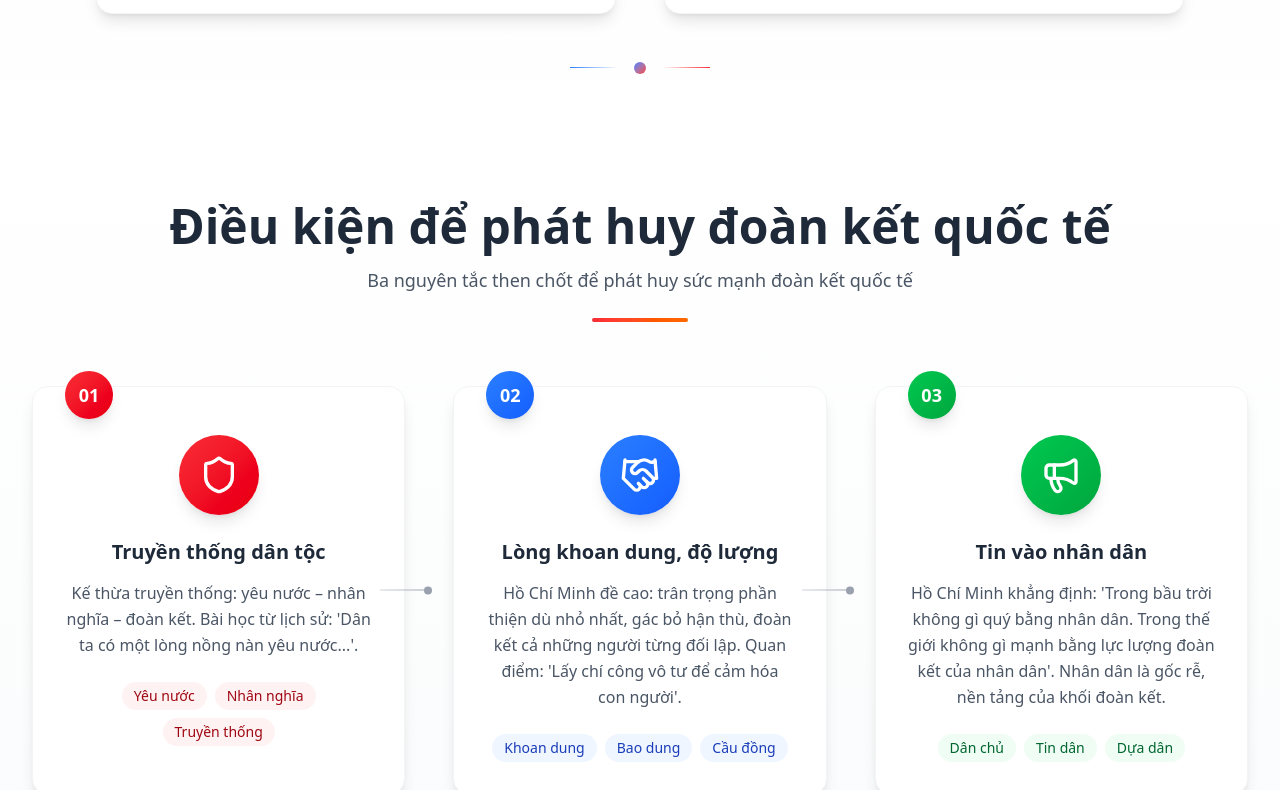
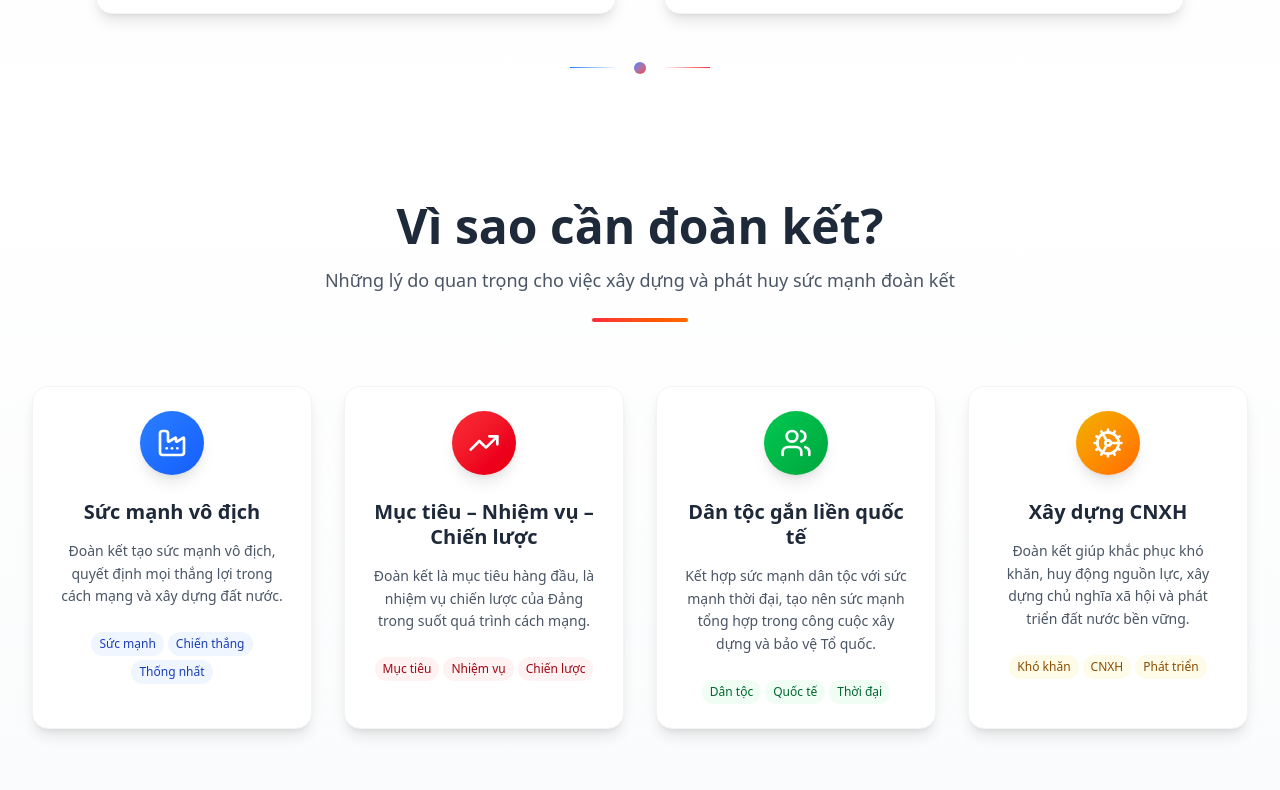
Before and after one commit to gitdev-mdat/HCM_Assignment, a React (Vite) app: page / in a window 1280 px wide. Shown: the part 1340-2130 px from the top of the page. Built offline with nearby package versions, Linux system fonts and the light colour scheme.

Commit message:
delete layout 2

```diff
--- a/src/App.jsx
+++ b/src/App.jsx
@@ -23,9 +23,6 @@ function App() {
       <HeroSection />
       <div data-aos="fade-up">
         <IntroSection />
-      </div>
-      <div data-aos="fade-up">
-        <HowSection />
       </div>
       <div data-aos="fade-up">
         <WhySection />
```
